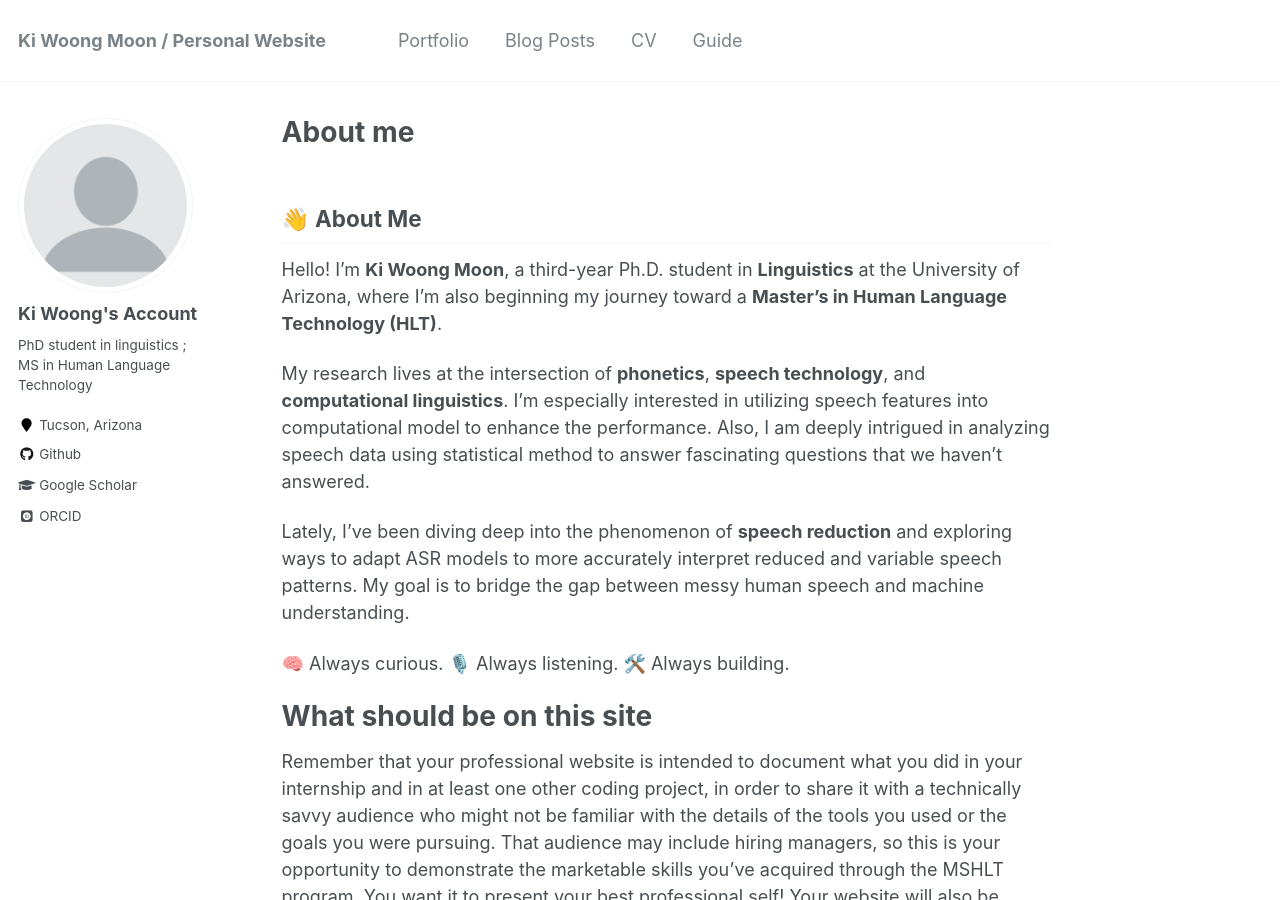
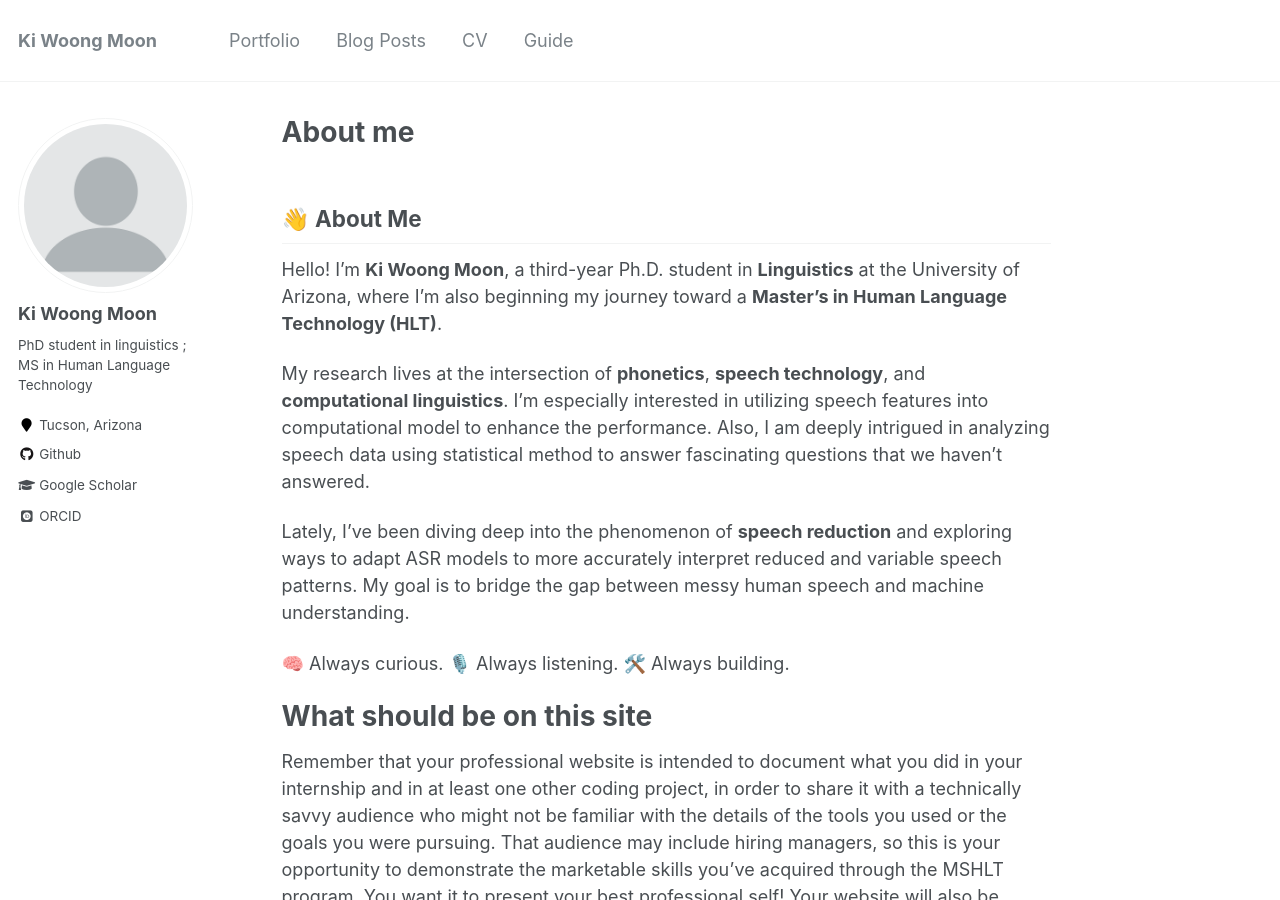
Before and after one commit to Ki-Woong95/Ki-Woong95.github.io, a Jekyll site: the page built from _pages/about.md, in a window 1280 px wide and 900 px high. Built offline with Jekyll 4.4.1, drawn with Linux system fonts in a browser that asks for light colours; some web fonts are replaced.

Commit message:
Update _config.yml

```diff
--- a/_config.yml
+++ b/_config.yml
@@ -7,7 +7,7 @@
 
 # Site Settings
 locale                   : "en-US"
-title                    : "Ki Woong Moon / Personal Website"
+title                    : "Ki Woong Moon"
 title_separator          : "-"
 name                     : &name "Ki Woong Moon"
 description              : &description "PhD student in Linguistics at University of Arizona"
@@ -80,7 +80,7 @@ analytics:
 
 # Site Author
 author:
-  name             : "Ki Woong's Account"
+  name             : "Ki Woong Moon"
   avatar           : "profile.png"
   bio              : "PhD student in linguistics ; MS in Human Language Technology"
   location         : "Tucson, Arizona"
```
